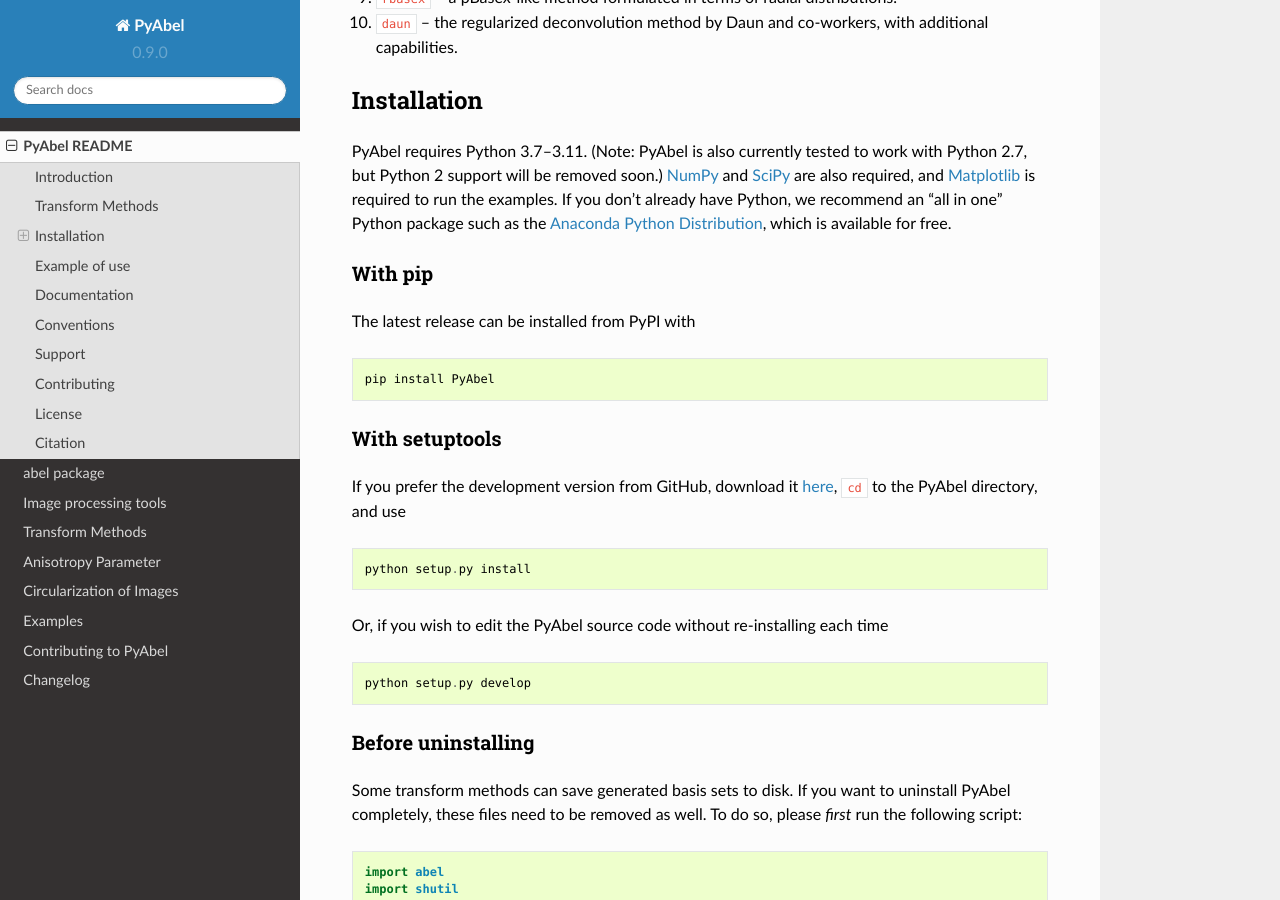
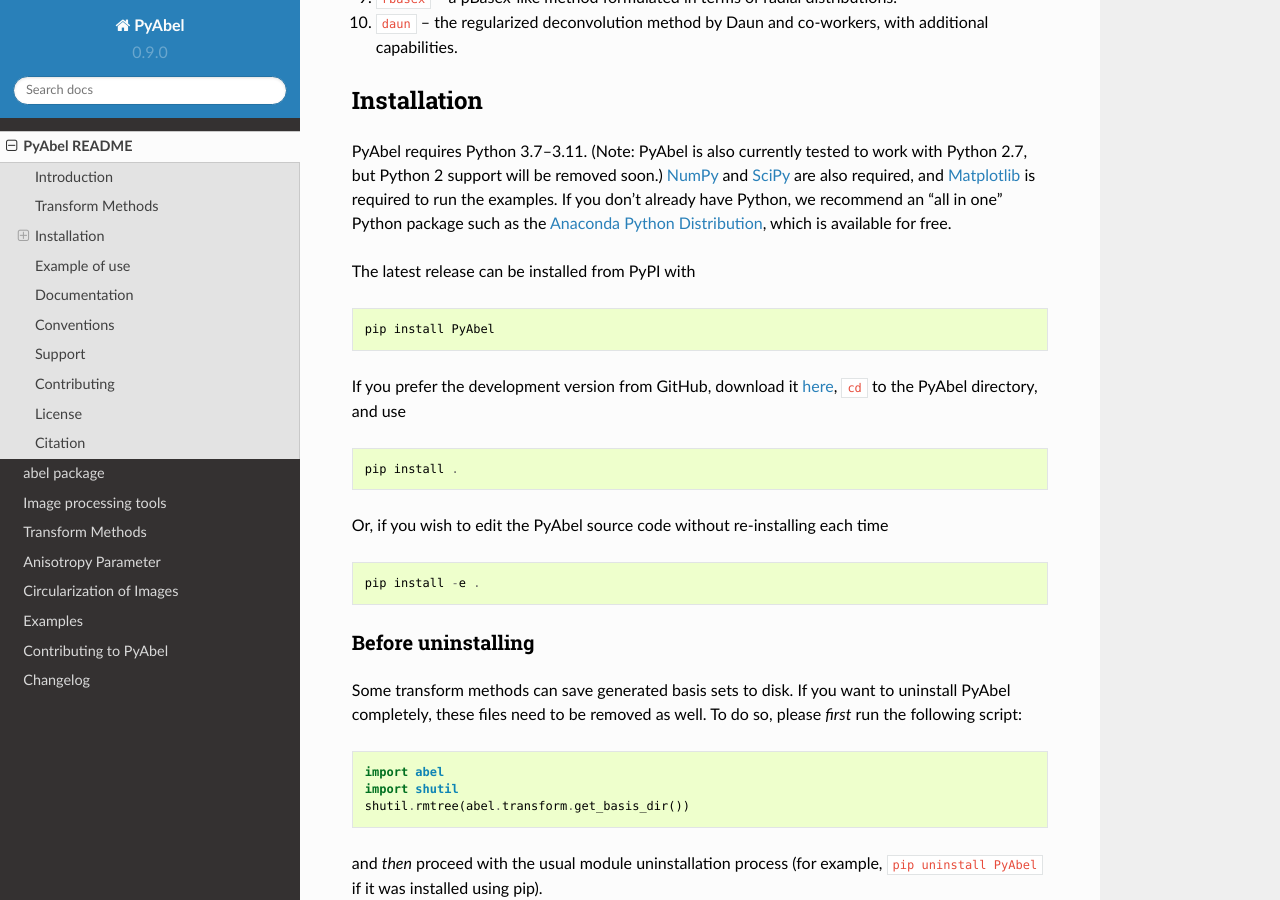
Before and after one commit to PyAbel/PyAbel, a Sphinx documentation site: the page built from doc/readme_link.rst, in a window 1280 px wide and 900 px high, scrolled down 1159 px. Built offline with Sphinx 7.4.7 and the Read the Docs theme 2.0.0, drawn with Linux system fonts in a browser that asks for light colours; some of the changed text lies outside the part shown.

Commit message:
Update installation commands

```diff
--- a/README.rst
+++ b/README.rst
@@ -65,23 +65,17 @@
 
 PyAbel requires Python 3.7–3.11. (Note: PyAbel is also currently tested to work with Python 2.7, but Python 2 support will be removed soon.) `NumPy <https://numpy.org/>`__ and `SciPy <https://scipy.org/>`__ are also required, and `Matplotlib <https://matplotlib.org/>`__ is required to run the examples. If you don't already have Python, we recommend an "all in one" Python package such as the `Anaconda Python Distribution <https://www.anaconda.com/products/individual>`__, which is available for free.
 
-With pip
-~~~~~~~~
-
 The latest release can be installed from PyPI with ::
 
     pip install PyAbel
 
-With setuptools
-~~~~~~~~~~~~~~~
-
 If you prefer the development version from GitHub, download it `here <https://github.com/PyAbel/PyAbel/tree/master>`__, ``cd`` to the PyAbel directory, and use ::
 
-    python setup.py install
+    pip install .
 
 Or, if you wish to edit the PyAbel source code without re-installing each time ::
 
-    python setup.py develop
+    pip install -e .
 
 Before uninstalling
 ~~~~~~~~~~~~~~~~~~~
--- a/doc/conf.py
+++ b/doc/conf.py
@@ -80,7 +80,7 @@
 
 # General information about the project.
 project = 'PyAbel'
-copyright = u'2016–2022, PyAbel team'
+copyright = u'2016–2023, PyAbel team'
 author = 'PyAbel team'
 
 # The version info for the project you're documenting, acts as replacement for
@@ -101,7 +101,7 @@
 #
 # This is also used if you do content translation via gettext catalogs.
 # Usually you set "language" from the command line for these cases.
-language = None
+language = 'en'
 
 # There are two options for replacing |today|: either, you set today to some
 # non-false value, then it is used:
```
